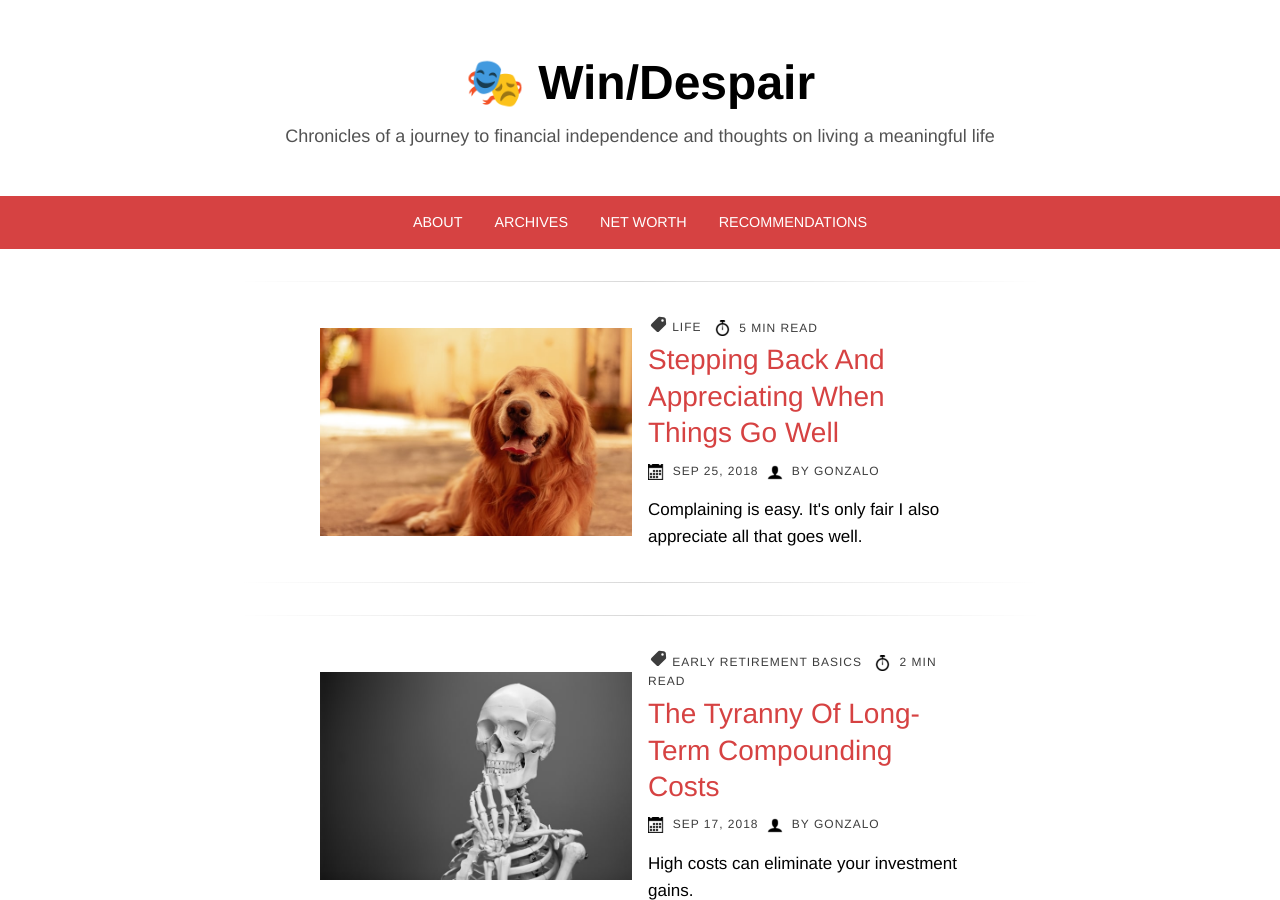
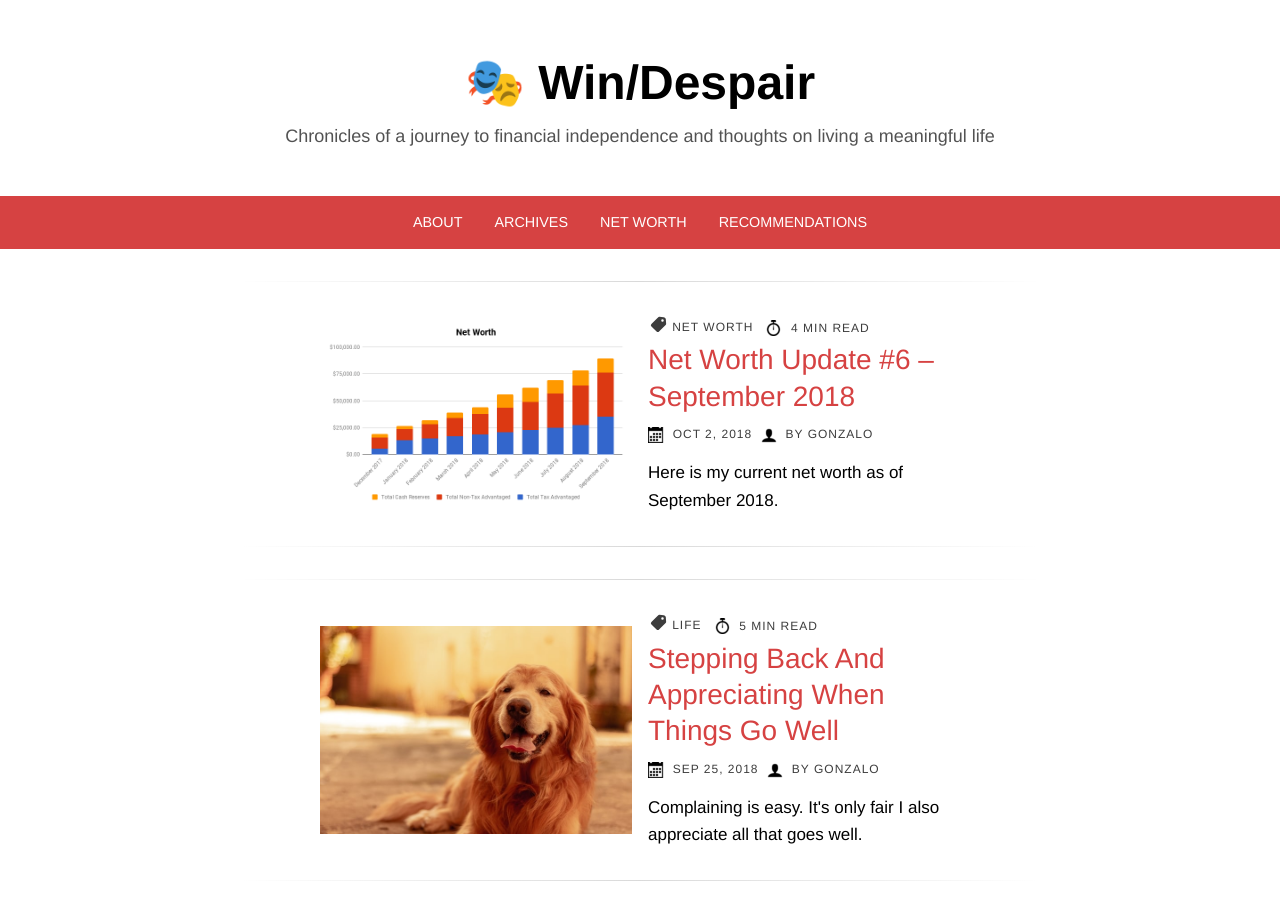
Before and after one commit to frankiecd86/windespair, a Jekyll site: the page built from index.html, in a window 1280 px wide and 900 px high. Built offline with Jekyll 4.4.1, drawn with Linux system fonts in a browser that asks for light colours; the list of posts is cut into pages by our own code; some of the changed text lies outside the part shown.

Commit message:
Add post

```diff
--- /dev/null
+++ b/_posts/2018-10-02-net-worth-september-2018.md
@@ -0,0 +1,143 @@
+---
+layout: post
+title: >
+  Net Worth Update #6 – September 2018
+description: Here is my current net worth as of September 2018.
+image: /images/net-worth-update-september-2018/net-worth-september-2018.png
+image_alt: Net worth progression from December 2017 to September 2018
+date: 2018-10-02 9:10:00 -0700
+comments: true
+categories: [Net Worth]
+---
+Once a month I share my net worth.
+
+**Related:** [Net Worth Update #5 - August 2018](/net-worth-august-2018)
+
+I do this as it's motivational to see the progress other bloggers are making on their financial goals and, hopefully, to provide some motivation for others as well.
+
+I shared my first net worth update back in [April 2018](/net-worth-april-2018) and have been sharing monthly updates since.
+
+Here are my numbers for September 2018:
+<table>
+  <tbody>
+    <tr>
+      <td colspan="2"><span style="color: #FF9900;"><strong>Cash Reserves</strong></span></td>
+    </tr>
+    <tr>
+      <td>Savings Account</td>
+      <td>$11,041&nbsp;&nbsp;&nbsp; (+$16)</td>
+    </tr>
+    <tr>
+      <td>Checking Account</td>
+      <td>$2,000&nbsp;&nbsp;&nbsp;&nbsp; (-$868)</td>
+    </tr>
+    <tr>
+      <td><strong>Total Cash Reserves</strong></td>
+      <td>$13,041&nbsp;&nbsp; (-$852)</td>
+    </tr>
+    <tr>
+      <td>&nbsp;</td>
+      <td>&nbsp;</td>
+    </tr>
+
+    <tr>
+      <td colspan="2"><span style="color: #DC3912;"><strong>Non-Tax Advantaged Accounts</strong></span></td>
+    </tr>
+    <tr>
+      <td>VTSAX</td>
+      <td>$37,265&nbsp; (+$4,347)</td>
+    </tr>
+    <tr>
+      <td>Brokerage Account</td>
+      <td>$4,006&nbsp;&nbsp;&nbsp; (+$64)</td>
+    </tr>
+    <tr>
+      <td><strong>Total Non-Tax Advantaged</strong></td>
+      <td>$41,271&nbsp; (+$4,411)</td>
+    </tr>
+    <tr>
+      <td>&nbsp;</td>
+      <td>&nbsp;</td>
+    </tr>
+
+    <tr>
+      <td colspan="2"><span style="color: #3366CC;"><strong>Tax Advantaged Accounts</strong></span></td>
+    </tr>
+    <tr>
+      <td>401k</td>
+      <td>$27,982&nbsp; (+$1,739)</td>
+    </tr>
+    <tr>
+      <td>HSA</td>
+      <td>$1,437&nbsp;&nbsp;&nbsp; (+$288)</td>
+    </tr>
+    <tr>
+      <td>Roth IRA</td>
+      <td>$5,557&nbsp;&nbsp;&nbsp; (+$5,557)</td>
+    </tr>
+    <tr>
+      <td><strong>Total Tax Advantaged</strong></td>
+      <td>$34,976&nbsp; (+$7,584)</td>
+    </tr>
+
+    <tr>
+      <td>&nbsp;</td>
+      <td>&nbsp;</td>
+    </tr>
+    <tr>
+      <td><strong>Net Worth</strong></td>
+      <td><strong>$89,285	&nbsp;</strong>&nbsp;(+$11,144)</td>
+    </tr>
+  </tbody>
+</table>
+
+## Progress
+Here’s a look at my net worth progression since I started tracking it back in December of 2017:
+{% include image.html src="net-worth-update-september-2018/net-worth-september-2018-data-labels.png" alt="Net worth progression from December 2017 to September 2018" %}
+
+## Recap
+From August to September my net worth increased by $11,144! That's about a 14% increase from last month.
+
+This increase is a bit misleading since I got paid twice in September. I get paid once a month and it worked out so that I got paid for August on September 1st.
+
+September was another month with higher than normal spending, mostly related to moving. This month I moved with my girlfriend into a new place and we had a little Ikea excursion to finish furnishing the apartment (I ate their Swedish meatballs for the first time. Not bad.)
+
+I also had my car shipped from Florida (an $1,100 hit... I don't think there's a further route in the US than the one my car took––south Florida to Seattle). The car has already started to pay for itself in the form of some beautiful hikes.
+
+{% include image.html src="net-worth-update-september-2018/hiking-in-mount-rainier.jpg" alt="Hiking in Mount Rainier" %}
+
+I also opened up a Roth IRA account, one of the things I mentioned I wanted to do in [last month's update](/net-worth-august-2018). I did this through Vanguard as I already have my other investments there (my 401k is also through Vanguard) and it took less than 10 minutes. I invested $5,500 (the annual maximum) into VTSMX (which is the same as VTSAX, expect without the $10,000 minimum).
+
+I went with a Roth IRA over a traditional IRA as I wouldn't get a tax deduction from the traditional IRA and because I liked the flexibility of being able to withdraw my contributions penalty free.
+
+## What Drove The Net Worth Increase?
+
+Like I mentioned above, the main factor in this month's increase was the double paycheck. I also got most of my security deposit back from my previous apartment, so that was a nice little bonus.
+
+The market was fairly flat during September so I didn't gain much there.
+
+{% include image.html src="net-worth-update-september-2018/vtsax-september-2018.png" alt="Stock price of VTSAX during September 2018" %}
+
+## Where Did My Money Go?
+
+In addition to the $5,500 I added to the Roth IRA, this month I was able to contribute again to VTSAX. I hadn't done so for a few months since I needed money on hand, but I added $4,222 as a lump sum buy on the 30th at $72.95 per share.
+
+I first bought VTSAX shares in December of last year at $66.34 a share. Nine months later they're already over $70 (about a 10% increase). The best time to invest is always today.
+
+I also put in $1,738 into my 401k and remain on track to reach the $18,500 max annual contribution limit. Everything else went into my checking account.
+
+Here's my total asset allocation:
+{% include image.html src="net-worth-update-september-2018/sources-of-net-worth-september-2018.png" alt="Net worth broken down by source (cash, stock, bond)" %}
+
+## Where I'm Headed
+Over the past few months I did a few small things that will have a big impact in the long-term.
+
+In May I signed up for an HSA at work and then last month I invested the funds I had in there in SPTM (the HSA investments are managed through Ameritrade and SPTM is one of the only total market commission-free funds I found). This lowers my tax bill and provides tax-free growth.
+
+In June I finally got rid of my awful no-interest Wells Fargo savings account from college and opened one up at Capital One (I've heard Ally is also good), where I'm getting 1.85%. Over these past few months I've made about $55 worth of interest.
+
+This month I opened up a Roth IRA, which won't lower my tax bill, but will provide tax-free growth. I've reached the max annual contribution for 2018 and will add to it again next year.
+
+Overall, the game plan remains unchanged: save as much as possible, max out my 401k, and put all I can into VTSAX. The goal is to surpass the $100k mark sometime before the end of 2018 (🤞).
+
+If you have any questions or comments or just wanna chat, you can reach me at ziadig@gmail.com.
```
Also changed, not shown: net-worth.md (+2 -1 lines), images/net-worth-update-september-2018/hiking-in-mount-rainier.jpg (added), images/net-worth-update-september-2018/net-worth-september-2018-data-labels.png (added), images/net-worth-update-september-2018/net-worth-september-2018.png (added), images/net-worth-update-september-2018/sources-of-net-worth-september-2018.png (added), images/net-worth-update-september-2018/vtsax-september-2018.png (added).
